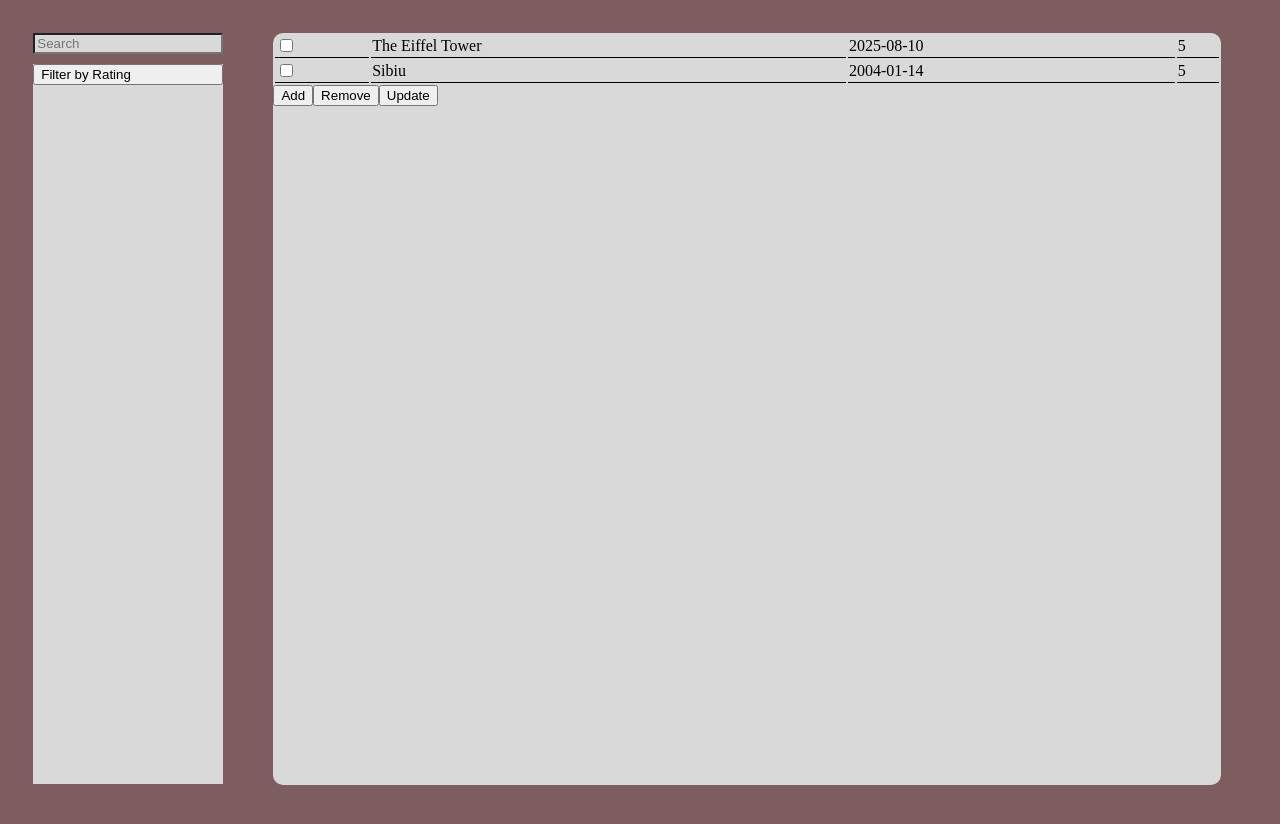
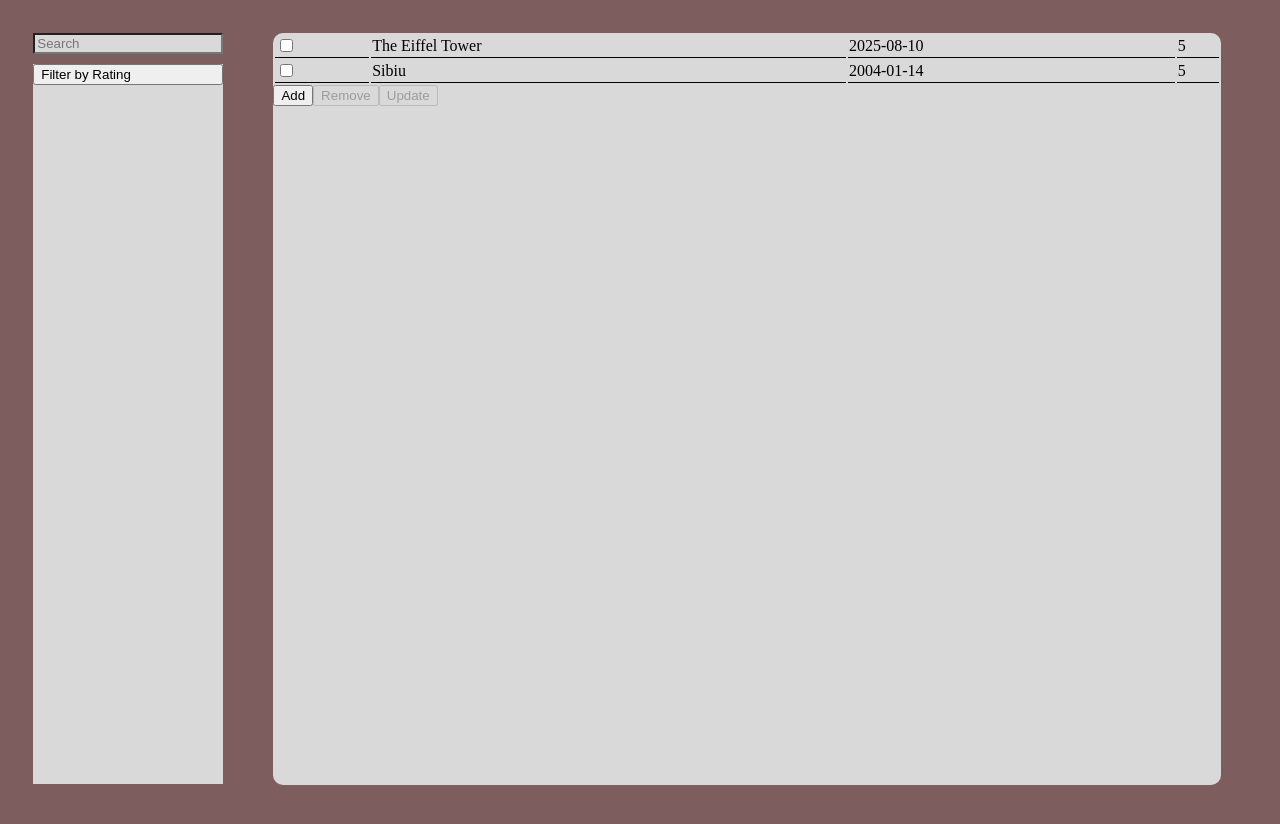
Before and after one commit to Silea-Horia/tjf, a React (Vite) app: page / in a window 1280 px wide. Shown: the top 824 px of the page. Built offline with nearby package versions, Linux system fonts and the light colour scheme.

Commit message:
Update Master.jsx
made so that the Update and Remove buttons are inactive when it is normal

```diff
--- a/src/components/Master.jsx
+++ b/src/components/Master.jsx
@@ -12,10 +12,14 @@ const Master = ({serv, setData, setNewLocation, searchTerm, selectedRatings, sel
 
     const handleUpdateClick = () => {
         if (selectedLocationIds.length === 1) {
-            setNewLocation(data.filter(location => location.id === selectedLocationIds[0])[0]);
+            setNewLocation(serv.getAll().filter(location => location.id === selectedLocationIds[0])[0]);
+            setCurrentPage('update');
         }
-        setCurrentPage('update');
     };
+
+    const isUpdateDisabled = selectedLocationIds.length !== 1;
+
+    const isDeleteDisabled = selectedLocationIds.length < 1;
 
     return (
         <div className="main-content">
@@ -25,8 +29,8 @@ const Master = ({serv, setData, setNewLocation, searchTerm, selectedRatings, sel
                 setSelectedLocationIds={setSelectedLocationIds}
             />
             <button type="button" onClick={() => setCurrentPage('add')}>Add</button>
-            <button type="button" onClick={removeElements}>Remove</button>
-            <button type="button" onClick={() => handleUpdateClick()}>Update</button>
+            <button type="button" onClick={removeElements} disabled={isDeleteDisabled}>Remove</button>
+            <button type="button" onClick={() => handleUpdateClick()} disabled={isUpdateDisabled}>Update</button>
         </div>
     )
 }
```
